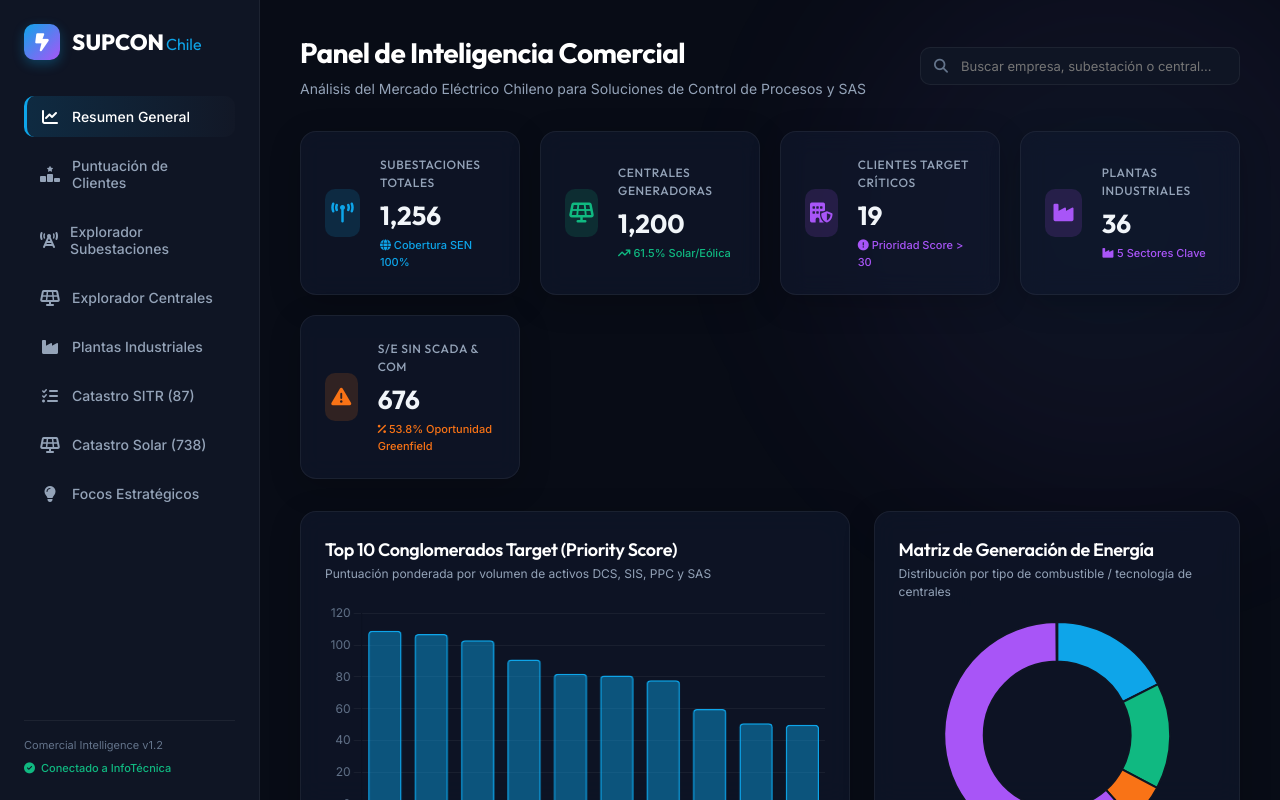
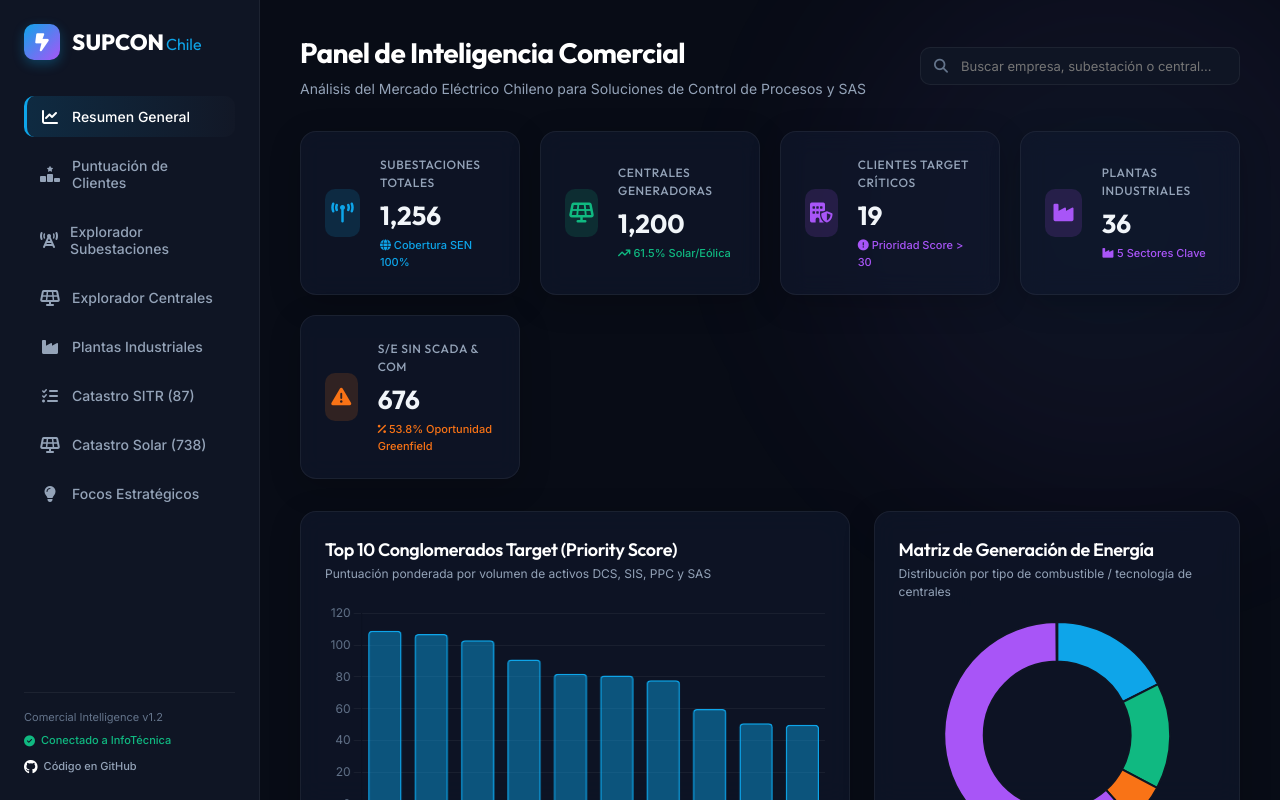
Before and after one commit to vvilche/inteligencia_comercial_supcon, a plain HTML site: page index.html in a window 1280 px wide. Drawn offline with nearby package versions, Linux system fonts and the light colour scheme.

Commit message:
feat: add GitHub repository link to sidebar footer

```diff
--- a/index.html
+++ b/index.html
@@ -54,6 +54,11 @@
             <div class="sidebar-footer">
                 <p>Comercial Intelligence v1.2</p>
                 <p class="api-status"><i class="fa-solid fa-circle-check"></i> Conectado a InfoTécnica</p>
+                <p class="github-link">
+                    <a href="https://github.com/vvilche/inteligencia_comercial_supcon" target="_blank" rel="noopener noreferrer">
+                        <i class="fa-brands fa-github"></i> Código en GitHub
+                    </a>
+                </p>
             </div>
         </aside>
 
--- a/styles.css
+++ b/styles.css
@@ -179,6 +179,29 @@ h1, h2, h3, h4, h5, h6 {
     margin-top: 6px;
     color: var(--accent-green);
     font-weight: 500;
+}
+
+.github-link {
+    margin-top: 10px;
+}
+
+.github-link a {
+    color: var(--color-text-secondary);
+    text-decoration: none;
+    display: inline-flex;
+    align-items: center;
+    gap: 6px;
+    font-weight: 500;
+    transition: color 0.2s ease;
+}
+
+.github-link a:hover {
+    color: var(--accent-blue);
+}
+
+.github-link i {
+    font-size: 14px;
+    color: #ffffff;
 }
 
 /* --- Main Content Area --- */
```
